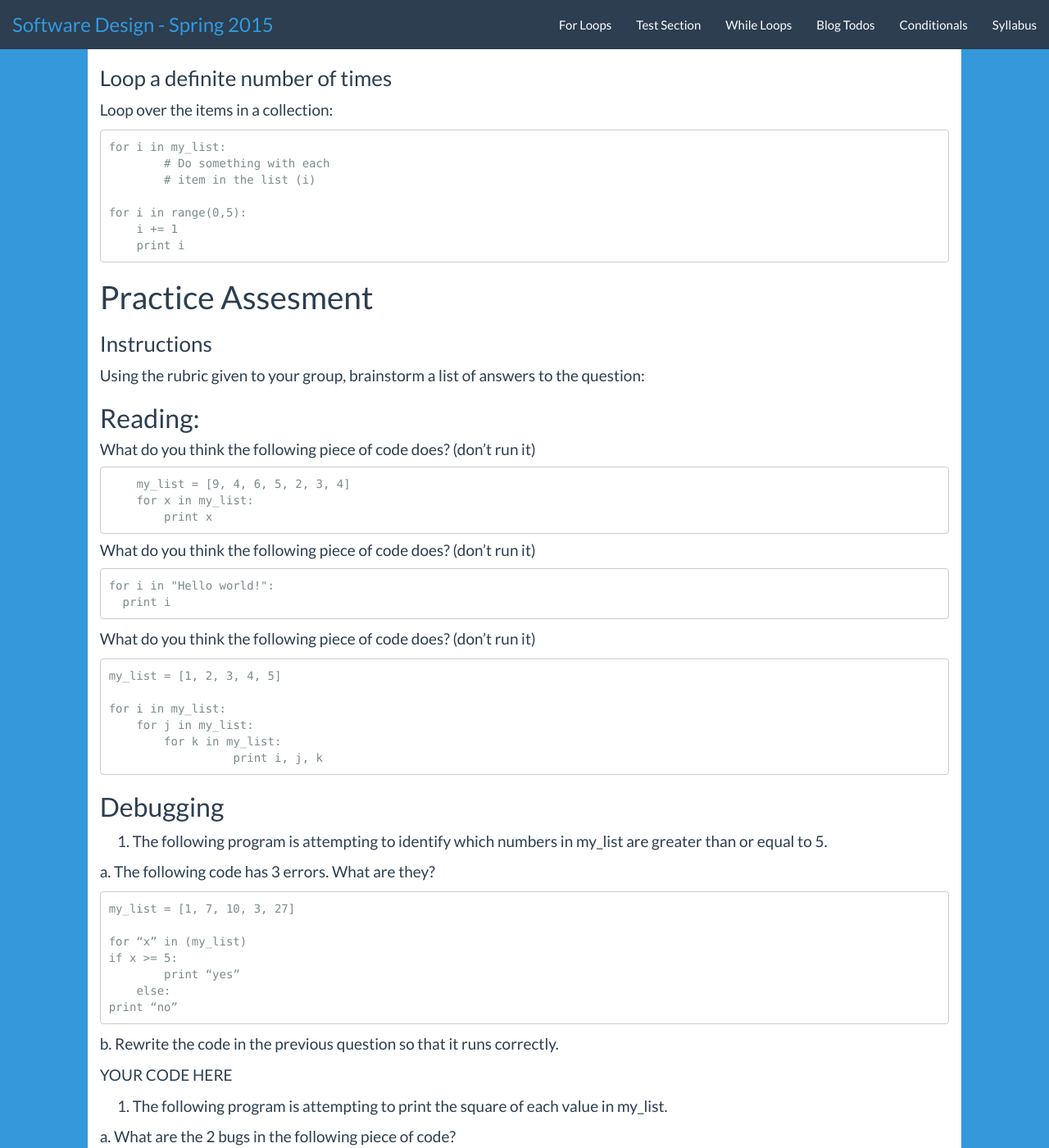
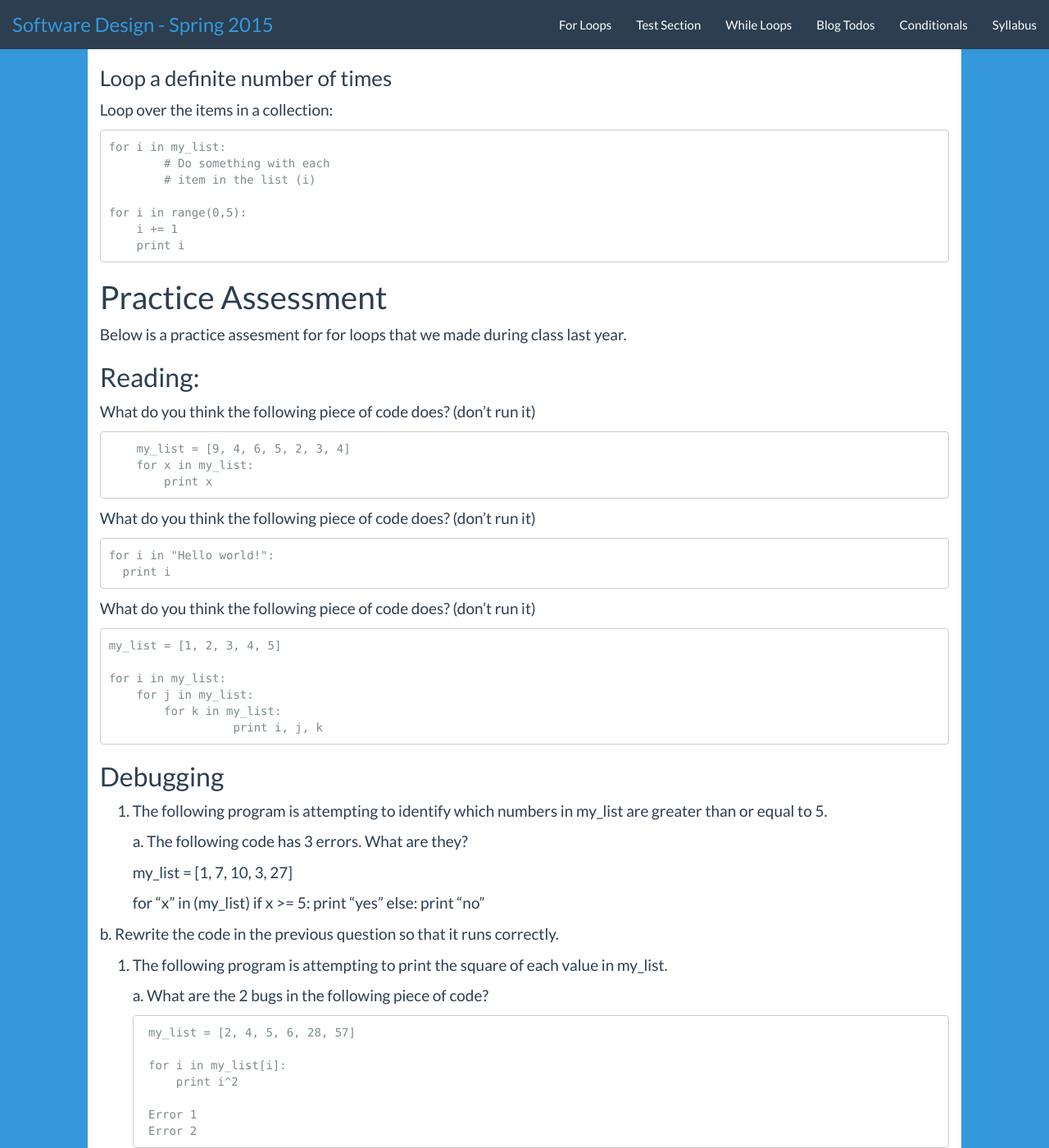
Before and after one commit to BlakeCS-Spring2015/blakecs-spring2015.github.io, a Jekyll site: the page built from ForLoops.md, in a window 1280 px wide and 1400 px high. Shown: the whole window at 82% size. Built offline with Jekyll 4.4.1, drawn with Linux system fonts in a browser that asks for light colours; Markdown is read by kramdown in place of the engine named in the settings; some of the changed text lies outside the part shown.

Commit message:
Changed more for loop stuff

````diff
--- a/ForLoops.md
+++ b/ForLoops.md
@@ -16,21 +16,19 @@
         i += 1
         print i
 
-# Practice Assesment
+# Practice Assessment
 
-###Instructions
-
-Using the rubric given to your group, brainstorm a list of answers to the question:
+Below is a practice assesment for for loops that we made during class last year.
 
 ## Reading:
 
-#### What do you think the following piece of code does? (don’t run it)
+What do you think the following piece of code does? (don’t run it)
 
         my_list = [9, 4, 6, 5, 2, 3, 4]
         for x in my_list:
             print x
 
-#### What do you think the following piece of code does? (don’t run it)
+What do you think the following piece of code does? (don’t run it)
 
     for i in "Hello world!":
       print i
@@ -47,9 +45,9 @@
 
 ## Debugging
 
-1.  The following program is attempting to identify which numbers in my_list are greater than or equal  to  5.
+1.  The following program is attempting to identify which numbers in my_list are greater than or equal to 5.
 
-a. The following code has 3 errors. What are they?
+    a. The following code has 3 errors. What are they?
 
     my_list = [1, 7, 10, 3, 27]
 
@@ -61,19 +59,19 @@
 
 b. Rewrite the code in the previous question so that it runs correctly.
 
-YOUR CODE HERE
-
 2. The following program is attempting to print the square of each value in my_list.
 
-a. What are the 2 bugs in the following piece of code?
+    a. What are the 2 bugs in the following piece of code?
 
-my_list = [2, 4, 5, 6, 28, 57]
+    ```
+    my_list = [2, 4, 5, 6, 28, 57]
 
-for i in my_list[i]:
-    print i^2
+    for i in my_list[i]:
+        print i^2
 
-Error 1
-Error 2
+    Error 1
+    Error 2
+    ```
 
 b. Rewrite the code in the previous question so that it runs correctly.
 
````
